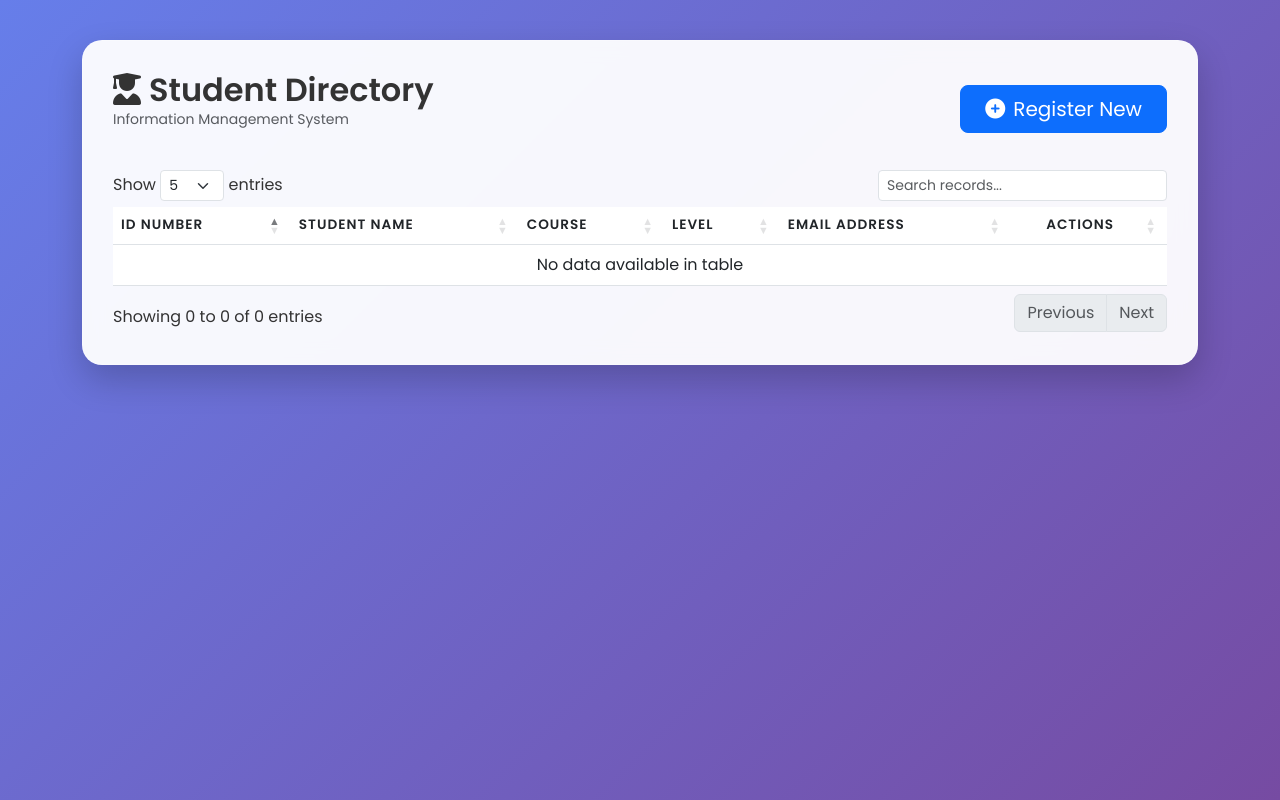
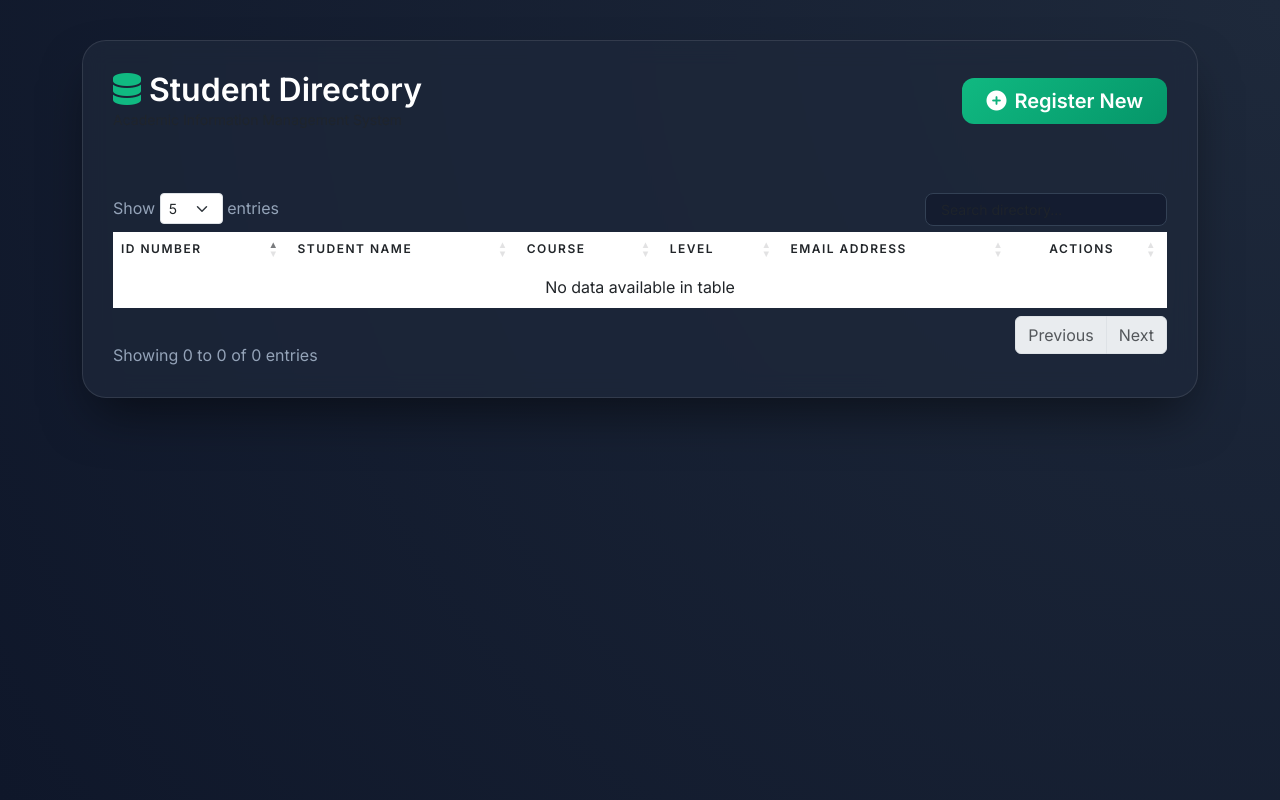
Before and after one commit to shairyl12/shairyl12-Sheryl_Ann_Barrot_IT318_Final_Exam, a Node server app: template views/index.ejs in a window 1280 px wide. Run offline with Node 20, Linux system fonts and the light colour scheme; the template is opened without the code that fills it, so the values that code supplies are empty; some libraries are stand-ins or nearby versions.

Commit message:
Update index.ejs

```diff
--- a/views/index.ejs
+++ b/views/index.ejs
@@ -3,78 +3,115 @@
 <head>
     <meta charset="UTF-8">
     <meta name="viewport" content="width=device-width, initial-scale=1.0">
-    <title>Student Management System | Pro</title>
+    <title>Student Directory | Pro System</title>
 
-    <!-- Google Fonts & Bootstrap 5 -->
-    <link href="https://fonts.googleapis.com/css2?family=Poppins:wght@300;400;600&display=swap" rel="stylesheet">
+    <link href="https://fonts.googleapis.com/css2?family=Inter:wght@300;400;600&display=swap" rel="stylesheet">
     <link href="https://cdn.jsdelivr.net/npm/bootstrap@5.3.0/dist/css/bootstrap.min.css" rel="stylesheet">
-    <!-- DataTables & FontAwesome -->
     <link rel="stylesheet" href="https://cdn.datatables.net/1.13.4/css/dataTables.bootstrap5.min.css">
     <link rel="stylesheet" href="https://cdnjs.cloudflare.com/ajax/libs/font-awesome/6.4.0/css/all.min.css">
 
     <style>
         body {
-            font-family: 'Poppins', sans-serif;
-            background: linear-gradient(135deg, #667eea 0%, #764ba2 100%);
+            font-family: 'Inter', sans-serif;
+            background: radial-gradient(circle at top right, #1e293b, #0f172a);
             min-height: 100vh;
-            color: #333;
+            color: #f8fafc;
             padding: 40px 0;
         }
 
         .glass-card {
-            background: rgba(255, 255, 255, 0.95);
-            backdrop-filter: blur(10px);
-            border-radius: 20px;
-            border: 1px solid rgba(255, 255, 255, 0.2);
-            box-shadow: 0 15px 35px rgba(0, 0, 0, 0.2);
+            background: rgba(30, 41, 59, 0.7);
+            backdrop-filter: blur(12px);
+            border-radius: 24px;
+            border: 1px solid rgba(255, 255, 255, 0.1);
+            box-shadow: 0 25px 50px -12px rgba(0, 0, 0, 0.5);
             padding: 30px;
-            transition: transform 0.3s ease;
+        }
+
+        /* Table Design */
+        .table {
+            color: #f8fafc;
+            border-color: rgba(255, 255, 255, 0.05);
         }
 
         .table thead {
-            background-color: #f8f9fa;
-            color: #764ba2;
+            background-color: rgba(15, 23, 42, 0.8);
+            color: #10b981; /* Emerald */
             text-transform: uppercase;
-            font-size: 0.85rem;
-            letter-spacing: 1px;
+            font-size: 0.75rem;
+            letter-spacing: 1.5px;
         }
 
-        .btn-action {
-            border-radius: 8px;
+        .table-hover tbody tr:hover {
+            background-color: rgba(16, 185, 129, 0.05);
+            color: #fff;
+        }
+
+        /* UI Elements */
+        .badge-year {
+            background: rgba(16, 185, 129, 0.2);
+            color: #10b981;
+            border: 1px solid rgba(16, 185, 129, 0.3);
+            padding: 5px 14px;
+            border-radius: 50px;
+            font-size: 0.8rem;
+        }
+
+        .btn-register {
+            background: linear-gradient(135deg, #10b981 0%, #059669 100%);
+            border: none;
+            font-weight: 600;
+            border-radius: 12px;
             transition: all 0.3s;
         }
 
-        .btn-action:hover {
+        .btn-register:hover {
             transform: translateY(-2px);
-            box-shadow: 0 5px 10px rgba(0,0,0,0.1);
-        }
-
-        .badge-year {
-            background: #764ba2;
+            box-shadow: 0 10px 15px -3px rgba(16, 185, 129, 0.4);
             color: white;
-            padding: 5px 12px;
-            border-radius: 50px;
-            font-weight: 400;
         }
 
         /* DataTables Customization */
-        .dataTables_wrapper .dataTables_paginate .paginate_button.current {
-            background: #764ba2 !important;
-            color: white !important;
-            border: none;
+        .dataTables_wrapper .dataTables_length,
+        .dataTables_wrapper .dataTables_filter,
+        .dataTables_wrapper .dataTables_info,
+        .dataTables_wrapper .dataTables_paginate {
+            color: #94a3b8 !important;
+            margin-top: 15px;
+        }
+
+        .dataTables_wrapper .dataTables_filter input {
+            background: rgba(15, 23, 42, 0.6);
+            border: 1px solid #334155;
+            border-radius: 8px;
+            color: white;
+            padding: 5px 15px;
+        }
+
+        .page-link {
+            background-color: rgba(30, 41, 59, 0.5);
+            border-color: #334155;
+            color: #94a3b8;
+        }
+
+        .active > .page-link {
+            background-color: #10b981 !important;
+            border-color: #10b981 !important;
         }
     </style>
 </head>
 <body>
 
 <div class="container">
-    <div class="glass-card animate__animated animate__fadeIn">
-        <div class="d-flex justify-content-between align-items-center mb-4">
+    <div class="glass-card">
+        <div class="d-flex justify-content-between align-items-center mb-5">
             <div>
-                <h2 class="fw-bold mb-0"><i class="fas fa-user-graduate me-2"></i>Student Directory</h2>
-                <p class="text-muted small">Information Management System</p>
+                <h2 class="fw-bold mb-0 text-white">
+                    <i class="fas fa-database me-2 text-emerald" style="color: #10b981;"></i>Student Directory
+                </h2>
+                <p class="text-muted small mb-0">Academic Information Management System</p>
             </div>
-            <a href="/add" class="btn btn-primary btn-lg px-4 btn-action">
+            <a href="/add" class="btn btn-register btn-lg px-4 text-white">
                 <i class="fas fa-plus-circle me-2"></i>Register New
             </a>
         </div>
@@ -94,17 +131,17 @@
                 <tbody>
                     <% students.forEach(student => { %>
                         <tr>
-                            <td class="fw-bold text-primary"><%= student.student_id %></td>
+                            <td class="fw-bold" style="color: #10b981;"><%= student.student_id %></td>
                             <td><%= student.full_name %></td>
                             <td><%= student.course %></td>
                             <td><span class="badge-year"><%= student.year_level %></span></td>
-                            <td><i class="far fa-envelope me-2 text-muted"></i><%= student.email_address %></td>
+                            <td class="text-muted small"><%= student.email_address %></td>
                             <td class="text-center">
                                 <div class="btn-group">
-                                    <a href="/edit/<%= student.id %>" class="btn btn-outline-warning btn-sm btn-action me-2" title="Edit">
-                                        <i class="fas fa-edit"></i>
+                                    <a href="/edit/<%= student.id %>" class="btn btn-outline-info btn-sm me-2" style="border-radius: 8px;" title="Edit">
+                                        <i class="fas fa-pen"></i>
                                     </a>
-                                    <button onclick="confirmDelete('<%= student.id %>')" class="btn btn-outline-danger btn-sm btn-action" title="Delete">
+                                    <button onclick="confirmDelete('<%= student.id %>')" class="btn btn-outline-danger btn-sm" style="border-radius: 8px;" title="Delete">
                                         <i class="fas fa-trash-alt"></i>
                                     </button>
                                 </div>
@@ -117,7 +154,6 @@
     </div>
 </div>
 
-<!-- Scripts -->
 <script src="https://code.jquery.com/jquery-3.6.0.min.js"></script>
 <script src="https://cdn.jsdelivr.net/npm/bootstrap@5.3.0/dist/js/bootstrap.bundle.min.js"></script>
 <script src="https://cdn.datatables.net/1.13.4/js/jquery.dataTables.min.js"></script>
@@ -126,29 +162,27 @@
 
 <script>
     $(document).ready(function() {
-        // Initialize DataTables for Search, Pagination, and Sorting
         $('#studentTable').DataTable({
             "pageLength": 5,
-            "lengthMenu": [5, 10, 25, 50],
+            "lengthMenu": [5, 10, 25],
             "language": {
-                "search": "_INPUT_",
-                "searchPlaceholder": "Search records..."
+                "search": "",
+                "searchPlaceholder": "Search directory..."
             }
         });
     });
 
-    // Best practice: Use SweetAlert2 for Delete Confirmation
     function confirmDelete(id) {
         Swal.fire({
             title: 'Are you sure?',
-            text: "This student record will be permanently deleted!",
+            text: "This record will be permanently removed from the database.",
             icon: 'warning',
             showCancelButton: true,
-            confirmButtonColor: '#d33',
-            cancelButtonColor: '#6c757d',
+            confirmButtonColor: '#10b981',
+            cancelButtonColor: '#ef4444',
             confirmButtonText: 'Yes, delete it!',
-            background: '#fff',
-            borderRadius: '15px'
+            background: '#1e293b',
+            color: '#f8fafc'
         }).then((result) => {
             if (result.isConfirmed) {
                 window.location.href = '/delete/' + id;
```
